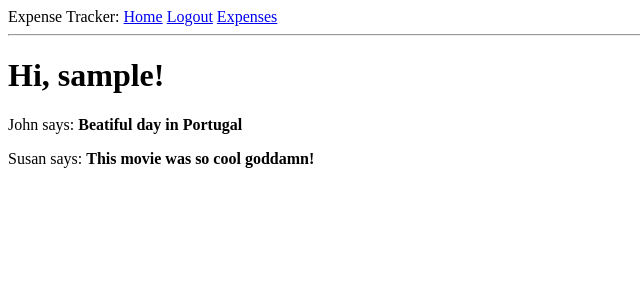
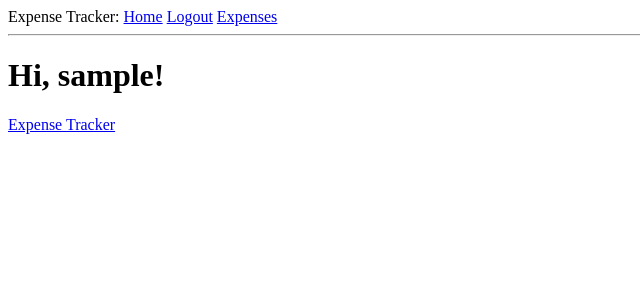
Before and after one commit to Daniks47/FlaskExpenseTracker, a Flask app: page / in a window 1280 px wide. Shown: the top 300 px of the page, without its empty margins (0-640 px from the left). Run offline with Flask 3, Linux system fonts and the light colour scheme; the visitor is signed in with stand-in values (Sample User, id 1).

Commit message:
deleted posts

```diff
--- a/app/models.py
+++ b/app/models.py
@@ -17,7 +17,6 @@ class User(UserMixin, db.Model):
 
     password_hash: so.Mapped[str] = so.mapped_column(sa.String(256))
     #must be optional[str] but it keeps getting me an error
-    posts: so.WriteOnlyMapped['Post'] = so.relationship(back_populates='author')
 
     def __repr__(self):
         return '<User {}>'.format(self.username)
@@ -36,21 +35,6 @@ class User(UserMixin, db.Model):
     # each column should contain, and restricting size of values
 
 
-
-class Post(db.Model):
-    id: so.Mapped[int] = so.mapped_column(primary_key= True)
-
-    body: so.Mapped[str] = so.mapped_column(sa.String(140))
-
-    timestamp: so.Mapped[datetime] = so.mapped_column(
-        index= True, default=lambda: datetime.now(timezone.utc))
-
-    user_id: so.Mapped[int] = so.mapped_column(sa.ForeignKey(User.id), index= True)
-
-    author: so.Mapped[User] = so.relationship(back_populates='posts')
-
-    def __repr__(self):
-        return '<User {}>'.format(self.body)
 
 
 
--- a/app/routes.py
+++ b/app/routes.py
@@ -12,17 +12,7 @@ from urllib.parse import urlsplit
 @app.route('/index')
 @login_required
 def index():
-    posts = [
-        {
-            'author':{'username':'John'},
-            'body':'Beatiful day in Portugal'
-        },
-        {
-            'author':{'username':'Susan'},
-            'body':'This movie was so cool goddamn!'
-        }
-    ]
-    return render_template('index.html', title='Home Page', posts=posts)
+    return render_template('index.html', title='Home Page')
 
 @app.route('/login', methods=['GET', 'POST'])
 def login():
--- a/app/templates/index.html
+++ b/app/templates/index.html
@@ -2,8 +2,6 @@
 
 {% block content %}
     <h1>Hi, {{ current_user.username }}!</h1>
-    {% for post in posts %}
-    <div><p>{{ post.author.username }} says: <b>{{ post.body }}</b></p></div>
-    {% endfor %}
+    <div><p><a href="{{url_for('expenses')}}">Expense Tracker</a></p></div>
 
 {% endblock %}
```
Also changed, not shown: app.db.
